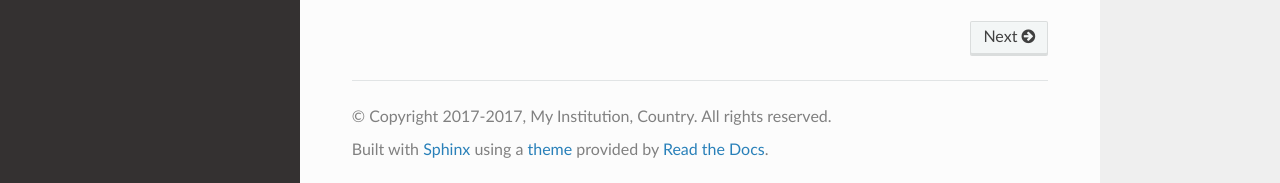
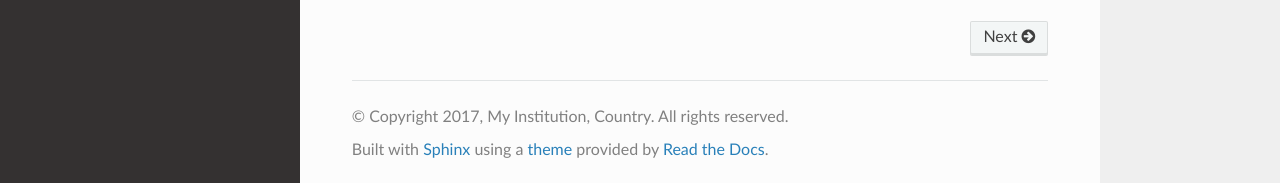
Before and after one commit to aiidateam/aiida-plugin-template, a Sphinx documentation site: the page built from docs/source/index.rst, in a window 1280 px wide and 900 px high, scrolled down 681 px. Shown: the part 714-897 px from the top of the window. Built offline with Sphinx 7.4.7 and the Read the Docs theme 2.0.0, drawn with Linux system fonts in a browser that asks for light colours; some of the changed lines change nothing that is shown.

Commit message:
Better year-range for copyright string

```diff
--- a/docs/source/conf.py
+++ b/docs/source/conf.py
@@ -58,7 +58,12 @@ master_doc = 'index'
 
 # General information about the project.
 project = u'aiida-plugin-template'
-copyright = u'2017-{}, My Institution, Country. All rights reserved'.format(time.localtime().tm_year)
+copyright_first_year = 2017
+copyright_owners = "My Institution, Country"
+
+current_year = time.localtime().tm_year
+copyright_year_string = current_year if current_year == copyright_first_year else "{}-{}".format(copyright_first_year, current_year)
+copyright = u'{}, {}. All rights reserved'.format(copyright_year_string, copyright_owners)
 
 # The version info for the project you're documenting, acts as replacement for
 # |version| and |release|, also used in various other places throughout the
```
